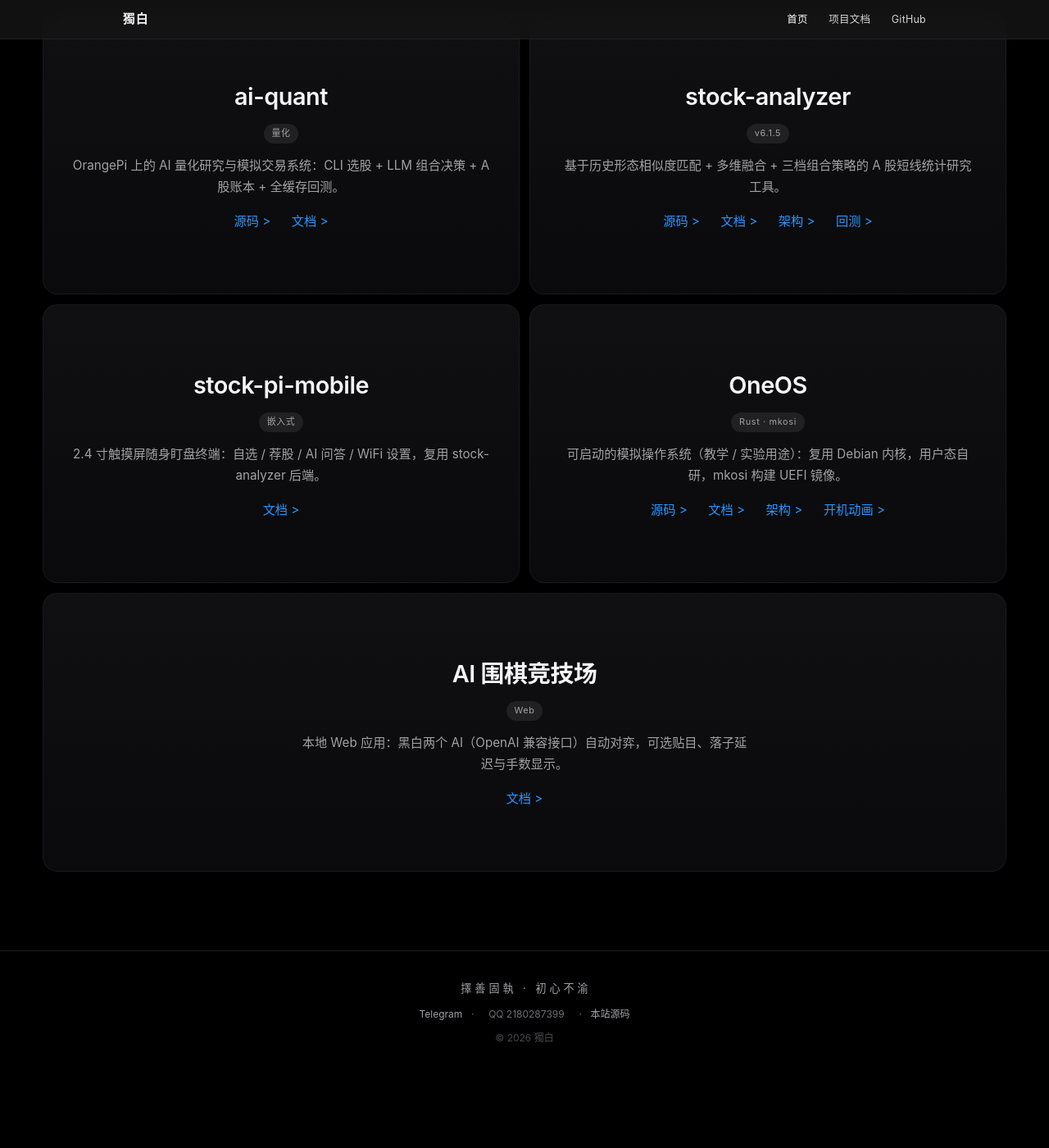
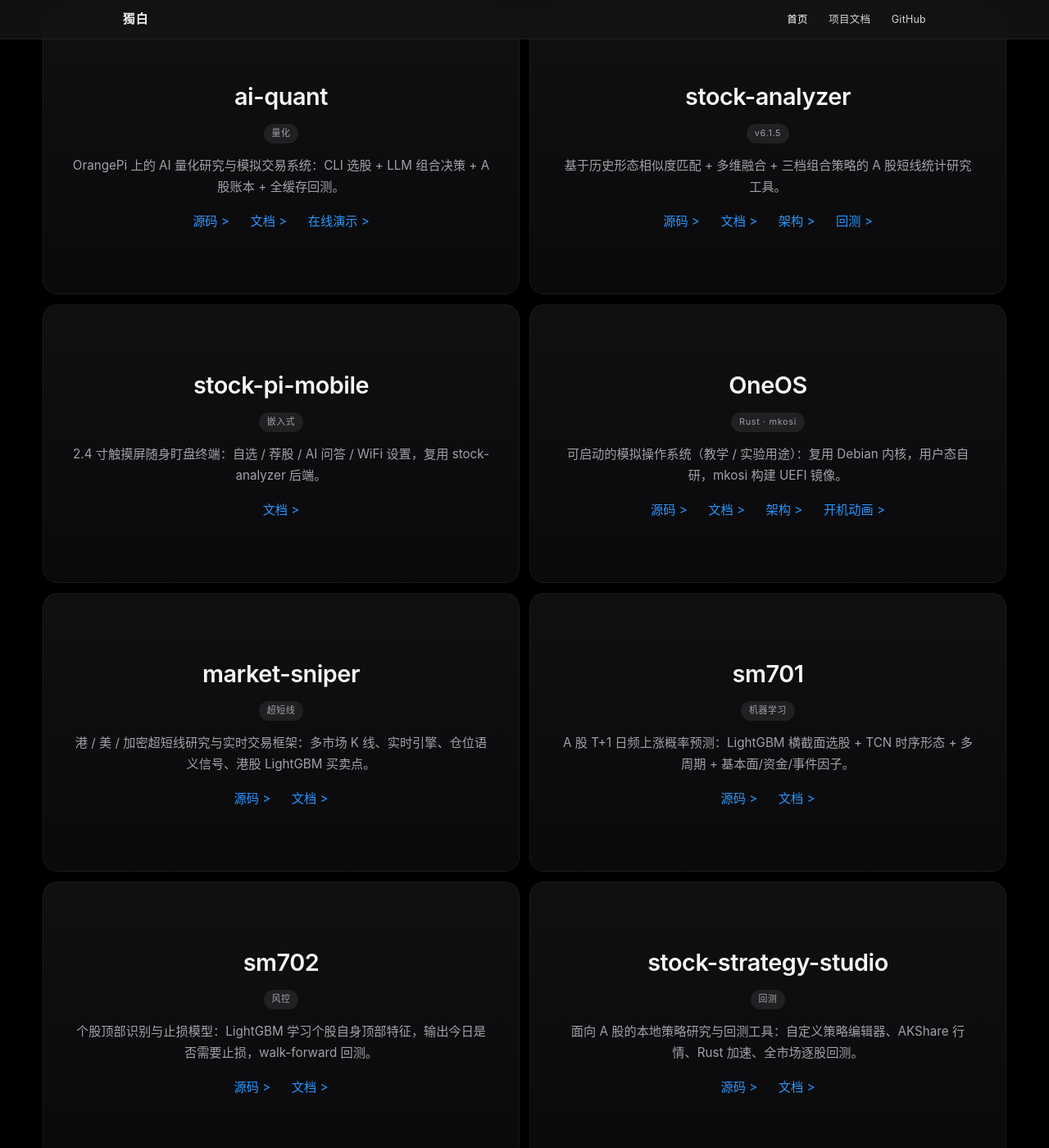
Before and after one commit to Languangxun/Languangxun.github.io, a Jekyll site: the page built from index.md, in a window 1280 px wide and 1400 px high, scrolled down 848 px. Shown: the whole window at 82% size. Built offline with Jekyll 4.4.1, drawn with Linux system fonts in a browser that asks for light colours; before the commit the page ends 2165 px from its top, so only the background shows below that.

Commit message:
整理个人站：新增开源项目、撤掉 AI 围棋、加入量化在线演示

```diff
--- a/index.md
+++ b/index.md
@@ -15,7 +15,7 @@ title: 首页
     <article class="project-card reveal">
       <header class="card-top"><h3>ai-quant</h3><span class="tag">量化</span></header>
       <p>OrangePi 上的 AI 量化研究与模拟交易系统：CLI 选股 + LLM 组合决策 + A 股账本 + 全缓存回测。</p>
-      <div class="card-links"><a href="https://github.com/Languangxun/ai-quant">源码</a><a href="/docs/ai-quant/">文档</a></div>
+      <div class="card-links"><a href="https://github.com/Languangxun/ai-quant">源码</a><a href="/docs/ai-quant/">文档</a><a href="https://orangepizero2w-1.tail6a6cc8.ts.net/quant/">在线演示</a></div>
     </article>
 
     <article class="project-card reveal">
@@ -37,9 +37,28 @@ title: 首页
     </article>
 
     <article class="project-card reveal">
-      <header class="card-top"><h3>AI 围棋竞技场</h3><span class="tag">Web</span></header>
-      <p>本地 Web 应用：黑白两个 AI（OpenAI 兼容接口）自动对弈，可选贴目、落子延迟与手数显示。</p>
-      <div class="card-links"><a href="/docs/go-arena/">文档</a></div>
+      <header class="card-top"><h3>market-sniper</h3><span class="tag">超短线</span></header>
+      <p>港 / 美 / 加密超短线研究与实时交易框架：多市场 K 线、实时引擎、仓位语义信号、港股 LightGBM 买卖点。</p>
+      <div class="card-links"><a href="https://github.com/Languangxun/market-sniper">源码</a><a href="/docs/market-sniper/">文档</a></div>
     </article>
+
+    <article class="project-card reveal">
+      <header class="card-top"><h3>sm701</h3><span class="tag">机器学习</span></header>
+      <p>A 股 T+1 日频上涨概率预测：LightGBM 横截面选股 + TCN 时序形态 + 多周期 + 基本面/资金/事件因子。</p>
+      <div class="card-links"><a href="https://github.com/Languangxun/sm701">源码</a><a href="/docs/sm701/">文档</a></div>
+    </article>
+
+    <article class="project-card reveal">
+      <header class="card-top"><h3>sm702</h3><span class="tag">风控</span></header>
+      <p>个股顶部识别与止损模型：LightGBM 学习个股自身顶部特征，输出今日是否需要止损，walk-forward 回测。</p>
+      <div class="card-links"><a href="https://github.com/Languangxun/sm702">源码</a><a href="/docs/sm702/">文档</a></div>
+    </article>
+
+    <article class="project-card reveal">
+      <header class="card-top"><h3>stock-strategy-studio</h3><span class="tag">回测</span></header>
+      <p>面向 A 股的本地策略研究与回测工具：自定义策略编辑器、AKShare 行情、Rust 加速、全市场逐股回测。</p>
+      <div class="card-links"><a href="https://github.com/Languangxun/stock-strategy-studio">源码</a><a href="/docs/stock-strategy-studio/">文档</a></div>
+    </article>
+
   </div>
 </section>
```
Also changed, not shown: docs/go-arena.md (deleted, +0 -49 lines), docs/index.md (+5 -2 lines), README.md.
